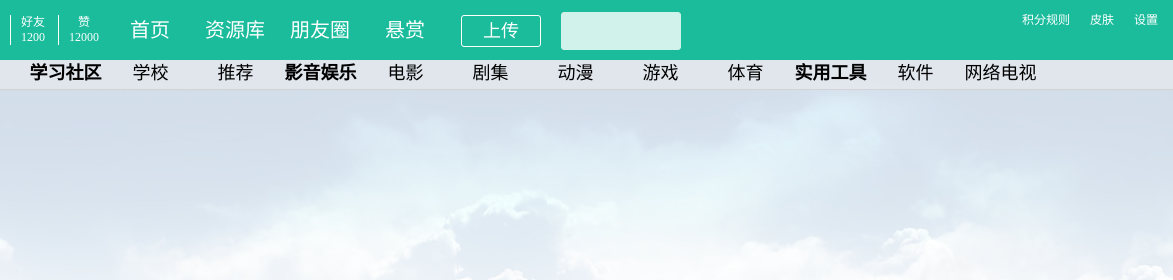
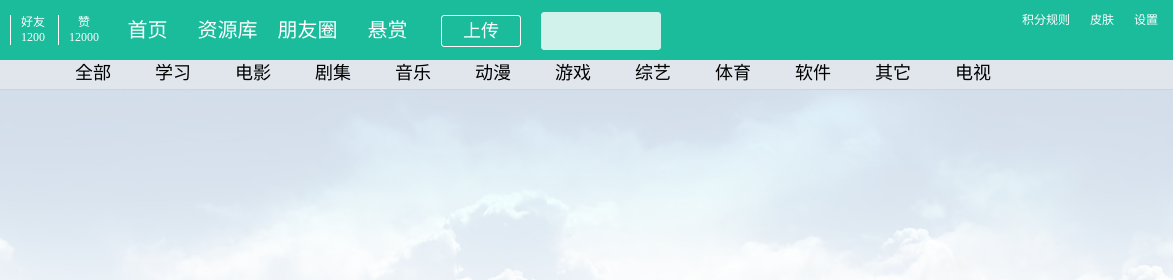
Before and after one commit to zhangxiaoyang/fbt-scripts, a website: page fbt-ui2/index.html in a window 1280 px wide. Shown: the top 280 px of the page, 107-1280 px from the left. Drawn offline with Linux system fonts and the light colour scheme.

Commit message:
fixed ui

```diff
--- a/fbt-ui2/index.html
+++ b/fbt-ui2/index.html
@@ -64,20 +64,22 @@
   <div class="subheader">
     <div class="nav nav-categories">
       <ul>
-        <li><a class="noHover" href="">学习社区</a></li>
-        <li><a href="">学校</a></li>
-        <li><a href="">推荐</a></li>
+        <!--<li><a class="noHover" href="">学习</a></li>-->
+        <li><a href="">全部</a></li>
 
-        <li><a class="noHover" href="">影音娱乐</a></li>
+        <li><a href="">学习</a></li>
+
         <li><a href="">电影</a></li>
         <li><a href="">剧集</a></li>
+        <li><a href="">音乐</a></li>
         <li><a href="">动漫</a></li>
         <li><a href="">游戏</a></li>
+        <li><a href="">综艺</a></li>
         <li><a href="">体育</a></li>
 
-        <li><a class="noHover" href="">实用工具</a></li>
         <li><a href="">软件</a></li>
-        <li><a href="">网络电视</a></li>
+        <li><a href="">其它</a></li>
+        <li><a href="">电视</a></li>
       </ul>
     </div>
   </div>
--- a/fbt-ui2/static/css/base.css
+++ b/fbt-ui2/static/css/base.css
@@ -155,7 +155,7 @@ body {
   text-decoration: none;
   outline: none;
   display: block;
-  width: 85px;
+  width: 80px;
   text-align: center;
   color: white;
 }
@@ -249,10 +249,12 @@ body {
   line-height: 27px;
 }
 
-.nav-categories li:nth-child(1), .nav-categories li:nth-child(4), .nav-categories li:nth-child(10) {
+/*
+.nav-categories li:nth-child(1), .nav-categories li:nth-child(3), .nav-categories li:nth-child(11) {
   font-weight: bold;
   color: black;
 }
+*/
 
 .nav-categories .noHover:hover {
   color: black;
```
